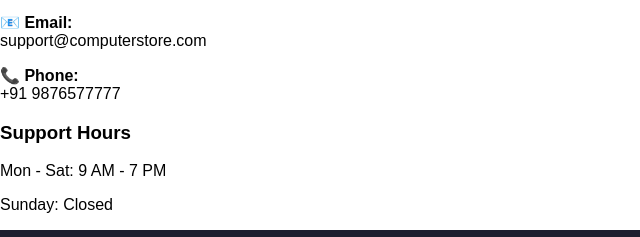
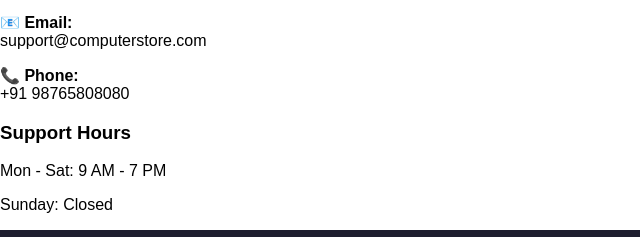
Before and after one commit to vikasrajput0112/computer-store-app, a plain HTML site: page frontend/contact.html in a window 1280 px wide. Shown: the part 624-861 px from the top of the page, 0-640 px from the left. Drawn offline with Linux system fonts and the light colour scheme.

Commit message:
Update contact.html

```diff
--- a/frontend/contact.html
+++ b/frontend/contact.html
@@ -44,7 +44,7 @@
 
         <p><strong>📍 Address:</strong><br> Delhi, India</p>
         <p><strong>📧 Email:</strong><br> support@computerstore.com</p>
-        <p><strong>📞 Phone:</strong><br> +91 9876577777</p>
+        <p><strong>📞 Phone:</strong><br> +91 98765808080</p>
 
         <div class="support-box">
             <h3>Support Hours</h3>
```
